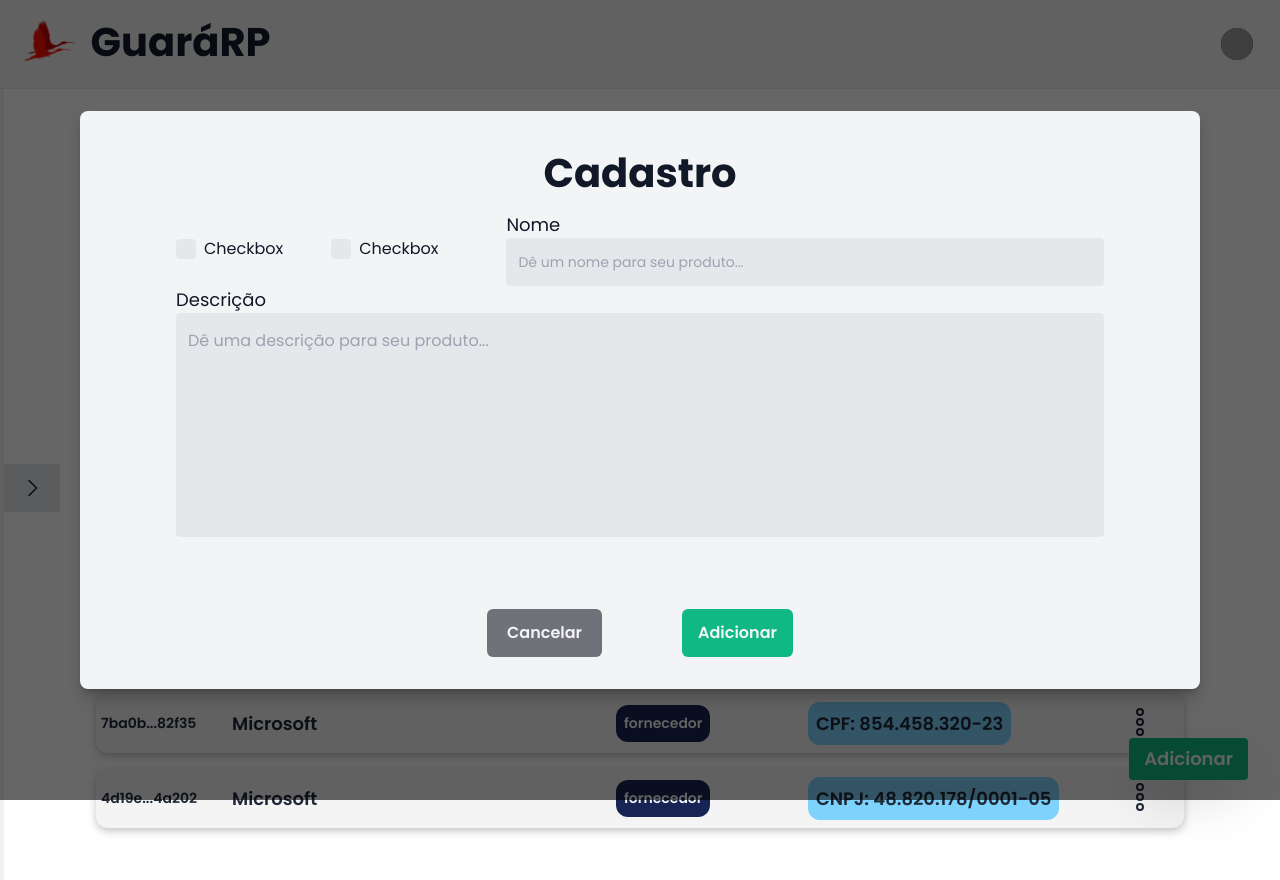
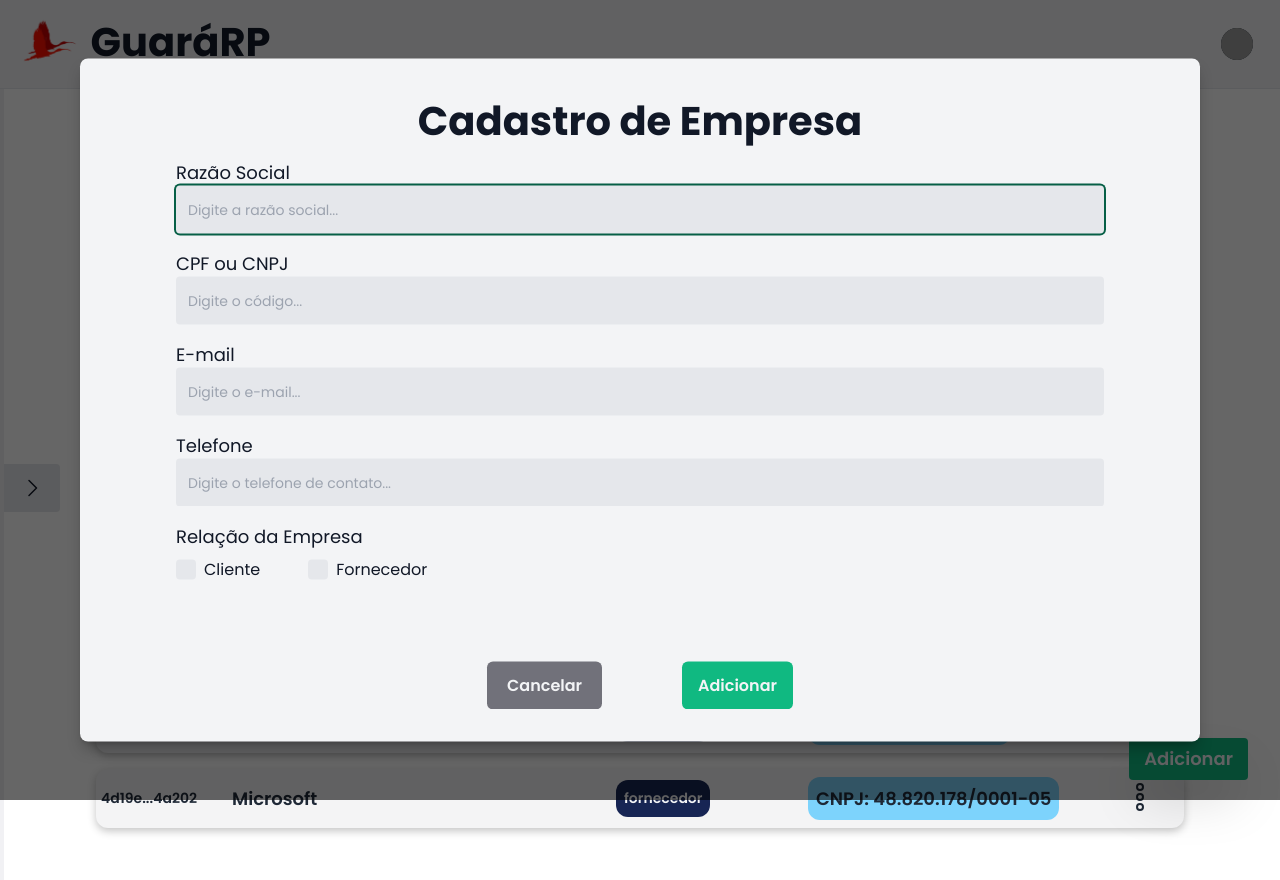
Before and after one commit to Teamtanic/Codigo-Frontend, a React (Vite) app: page /empresas in a window 1280 px wide. Both pictures are taken after typing "Sample" into the empty fields and a click on the button "Adicionar". Built offline with nearby package versions, Linux system fonts and the light colour scheme; grey boxes are pictures that could not be loaded.

Commit message:
Alter modal

```diff
--- a/src/screens/Home/Company/ListCompany.tsx
+++ b/src/screens/Home/Company/ListCompany.tsx
@@ -225,28 +225,38 @@ export function ListCompany() {
                             </tbody>
                         </table>
 
-                        <CardModal title="Cadastro" action="Adicionar" triggerStyle="fixed w-fit bottom-5 right-8 rounded shadow-[rgba(0,_0,_0,_0.25)_0px_25px_50px_-12px] !text-gray-100">
-                            <div className="flex flex-col w-full px-24 mb-12">
+                        <CardModal title="Cadastro de Empresa" action="Adicionar" triggerStyle="fixed w-fit bottom-5 right-8 rounded shadow-[rgba(0,_0,_0,_0.25)_0px_25px_50px_-12px] !text-gray-100">
+                            <div className="flex flex-col w-full max-md:px-12 md:px-24 mb-12 gap-4">
+                                <TextInput.Root labelFor="companyName" labelText="Razão Social">
+                                    <TextInput.Input id="companyName" type="text" placeholder="Digite a razão social..." />
+                                </TextInput.Root>
+                                <TextInput.Root labelFor="code" labelText="CPF ou CNPJ">
+                                    <TextInput.Input id="code" type="text" placeholder="Digite o código..." />
+                                </TextInput.Root>
+                                <TextInput.Root labelFor="email" labelText="E-mail">
+                                    <TextInput.Input id="email" type="text" placeholder="Digite o e-mail..." />
+                                </TextInput.Root>
+                                <TextInput.Root labelFor="tel" labelText="Telefone">
+                                    <TextInput.Input id="tel" type="text" placeholder="Digite o telefone de contato..." />
+                                </TextInput.Root>
+                                <div>
+                                    <Text>Relação da Empresa</Text>
                                     <div className="flex w-full gap-12">
-                                    <label htmlFor="check" className="flex items-center gap-2 my-2">
-                                        <Checkbox id="check" />
+                                        <label htmlFor="checkCustomer" className="flex items-center gap-2 my-2">
+                                            <Checkbox id="checkCustomer" />
                                             <Text size="sm">
-                                            Checkbox
+                                                Cliente
                                             </Text>
                                         </label>
 
-                                    <label htmlFor="check" className="flex items-center gap-2 my-2 mr-5">
-                                        <Checkbox id="check" />
+                                        <label htmlFor="checkSupplier" className="flex items-center gap-2 my-2 mr-5">
+                                            <Checkbox id="checkSupplier" />
                                             <Text size="sm">
-                                            Checkbox
+                                                Fornecedor
                                             </Text>
                                         </label>
-
-                                    <TextInput.Root labelFor="nome" labelText="Nome">
-                                        <TextInput.Input id="nome" type="text" placeholder="Dê um nome para seu produto..." />
-                                    </TextInput.Root>
                                     </div>
-                                <TextAreaInput labelFor="description" labelText="Descrição" id="desc" placeholder="Dê uma descrição para seu produto..."></TextAreaInput>
+                                </div>
                             </div>
                         </CardModal>
                     </div>
```
Lines whose indentation alone changed are shown as unchanged.
